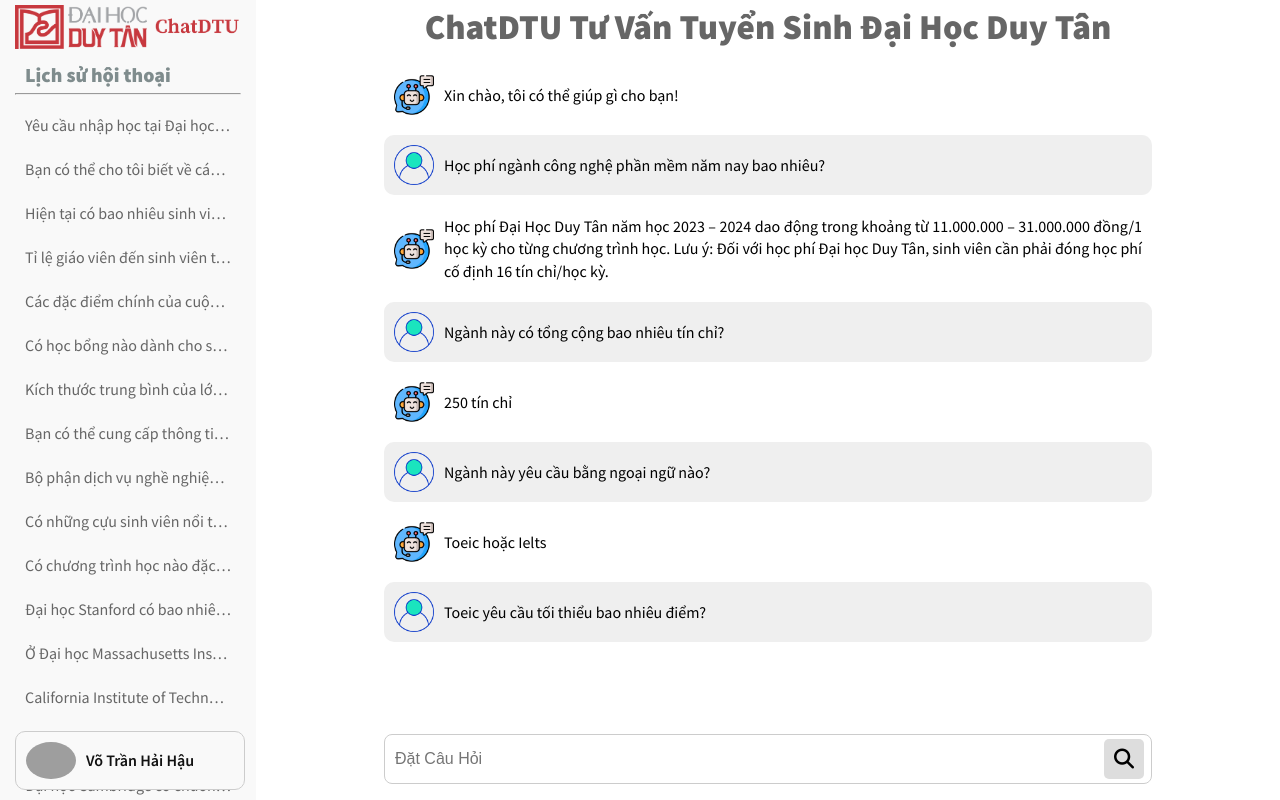
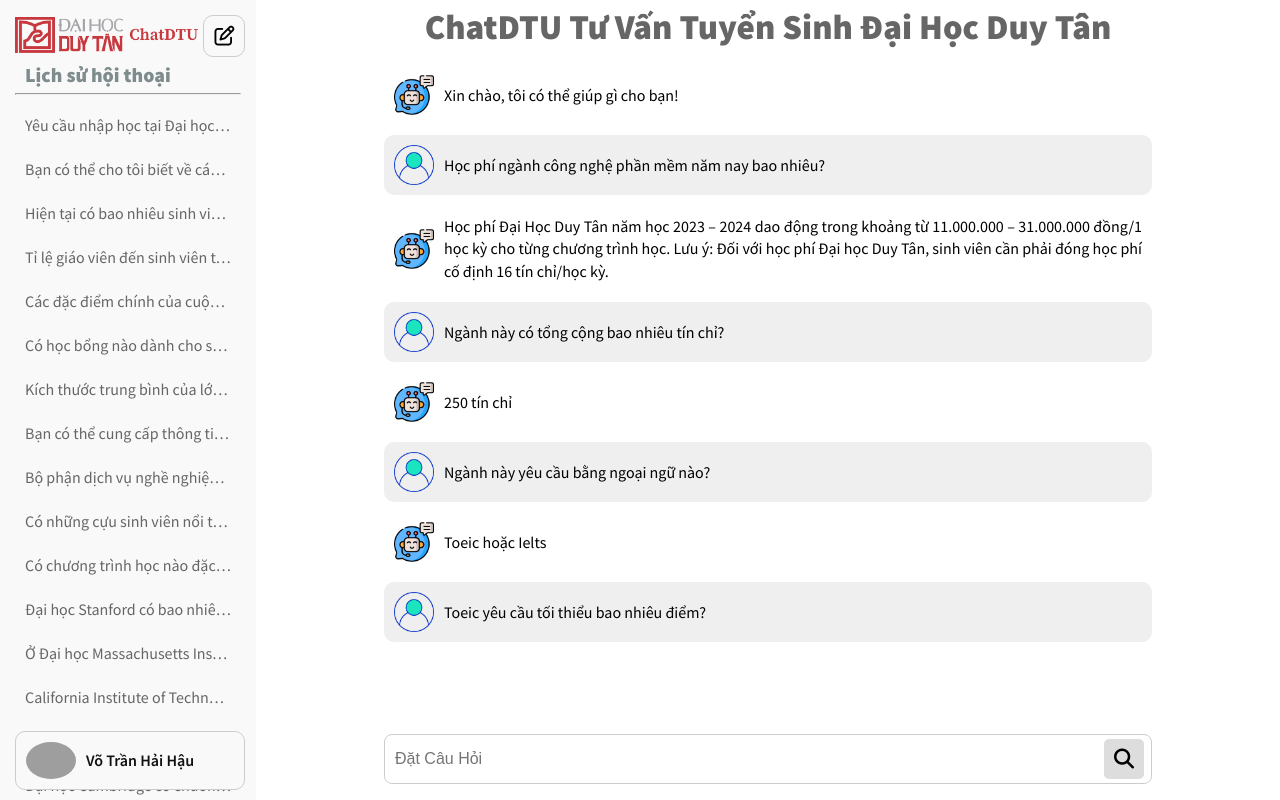
Before and after one commit to phapfr/dtu_chatbot_test, a plain HTML site: page index.html in a window 1280 px wide. Drawn offline with Linux system fonts and the light colour scheme; grey boxes are pictures that could not be loaded; a script that the page names is missing.

Commit message:
add_new_chat

```diff
--- a/assets/css/responsive.css
+++ b/assets/css/responsive.css
@@ -14,6 +14,7 @@
     }
 
     .sidebar .logo,
+    .sidebar .header,
     .sidebar .account {
         width: 27%;
     }
--- a/assets/css/styles.css
+++ b/assets/css/styles.css
@@ -56,15 +56,36 @@ a {
 .sidebar {
     width: 20%;
     height: 100vh;
-    overflow: auto;
+    overflow: hidden;
     background-color: #f9f9f9;
 }
 
-.sidebar .logo {
+.sidebar:hover {
+    overflow: auto;
+}
+
+.sidebar .header {
+    display: flex;
+    align-items: center;
+    justify-content: space-between;
     position: fixed;
-    top: 5px;
     width: 18%;
     background-color: #f9f9f9;
+}
+
+.sidebar .header a:hover {
+    background-color: unset;
+}
+
+.sidebar .header .logo {
+    width: 100%;
+}
+
+.sidebar .header .new_chat i {
+    font-size: 20px;
+    border: 1px solid #ccc;
+    padding: 10px;
+    border-radius: 10px;
 }
 
 .sidebar ul a {
--- a/index.html
+++ b/index.html
@@ -45,6 +45,8 @@
     <body>
         <div class="main">
             <div class="sidebar">
+                <div class="header">
+                    <div class="dtu_logo">
                         <a href="index.html">
                             <img
                                 class="logo"
@@ -52,6 +54,13 @@
                                 alt="dtu_logo"
                             />
                         </a>
+                    </div>
+                    <div class="new_chat">
+                        <a href="#!">
+                            <i class="fa-regular fa-pen-to-square"></i>
+                        </a>
+                    </div>
+                </div>
 
                 <ul class="history">
                     <p class="subtitle">Lịch sử hội thoại</p>
```
Lines whose indentation alone changed are shown as unchanged.
